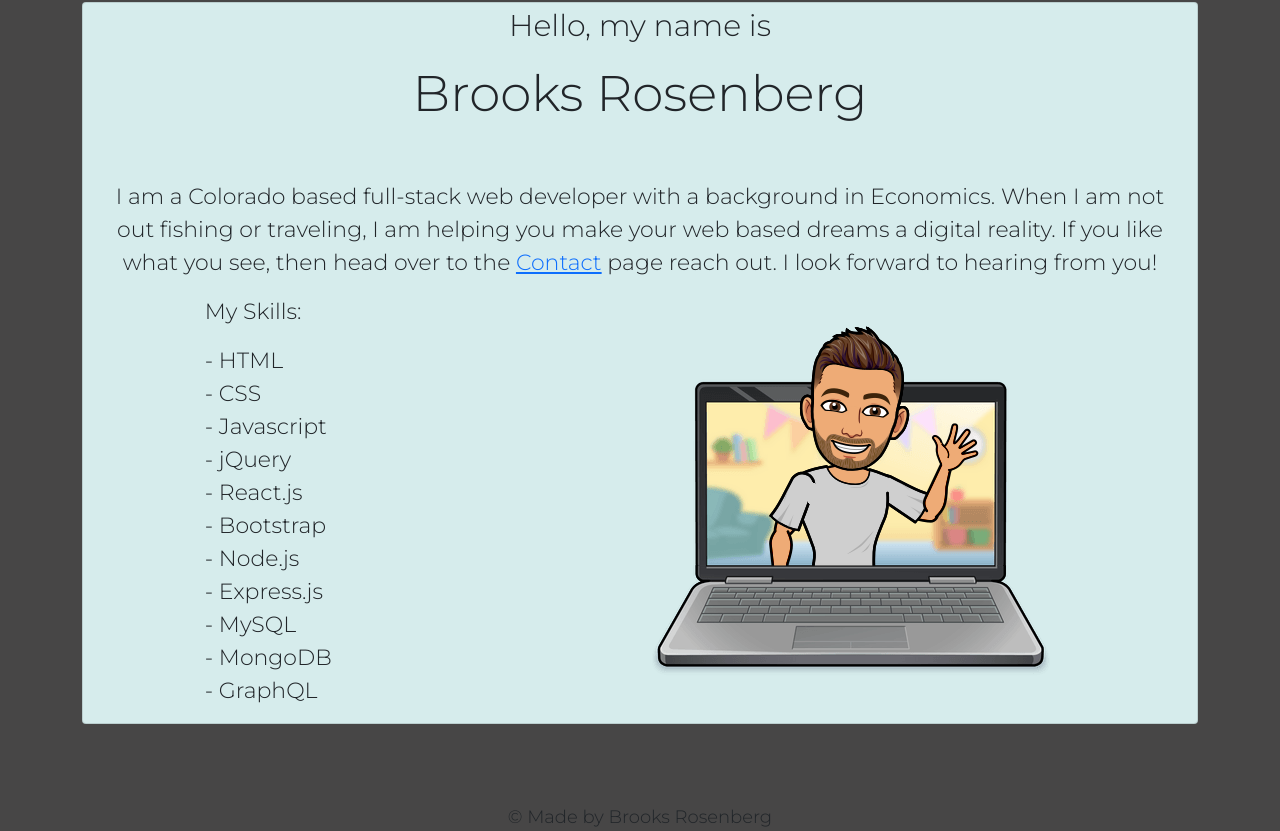
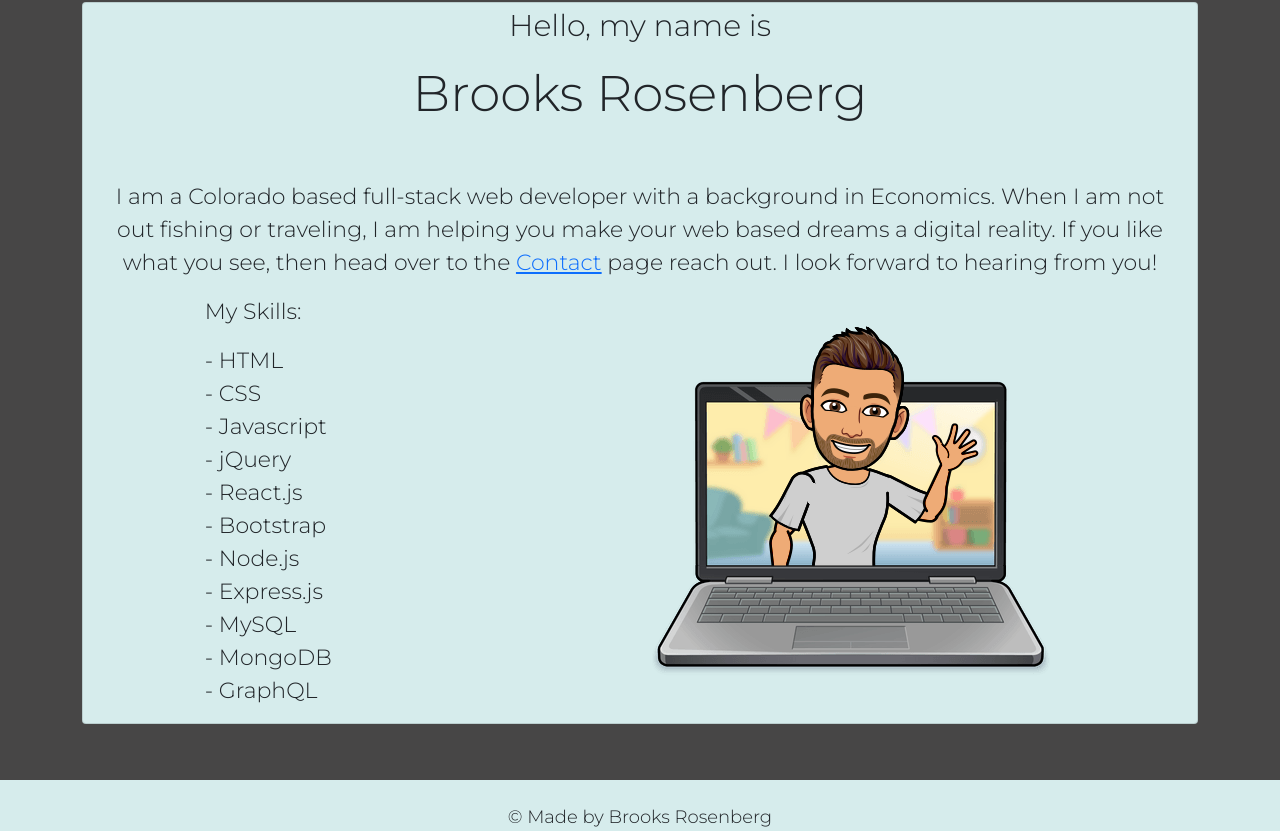
Before and after one commit to brooksrosenberg/final-react-portfolio, a React (Create React App) app: page / in a window 1280 px wide. Shown: the part 130-961 px from the top of the page. Built offline with nearby package versions, Linux system fonts and the light colour scheme.

Commit message:
footer color

```diff
--- a/src/Components/Sections/Footer/footer.css
+++ b/src/Components/Sections/Footer/footer.css
@@ -1,6 +1,7 @@
 .footer {
         text-align: center;
+        background-color: rgb(214, 236, 236);;
 }
 .footer-span{
-font-size: 18px;
+        font-size: 18px;
 }
--- a/src/Components/Sections/Navbar/navbar.css
+++ b/src/Components/Sections/Navbar/navbar.css
@@ -4,5 +4,5 @@ a.nav-link {
     margin-top:10px;
 }
 .navbar {
-    background-color:  rgb(214, 236, 236);;
+    background-color:  rgb(214, 236, 236);
 }
```
